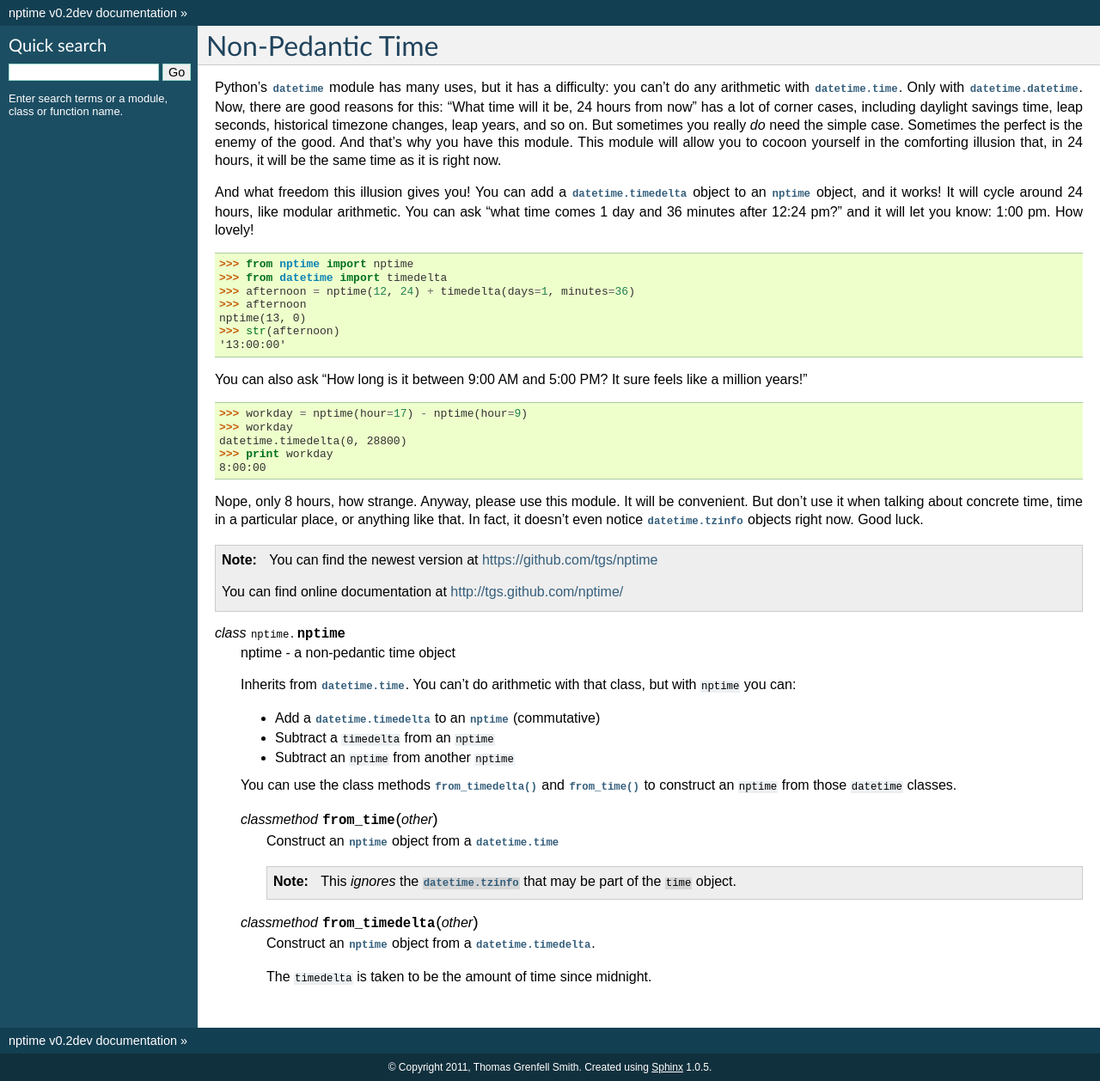
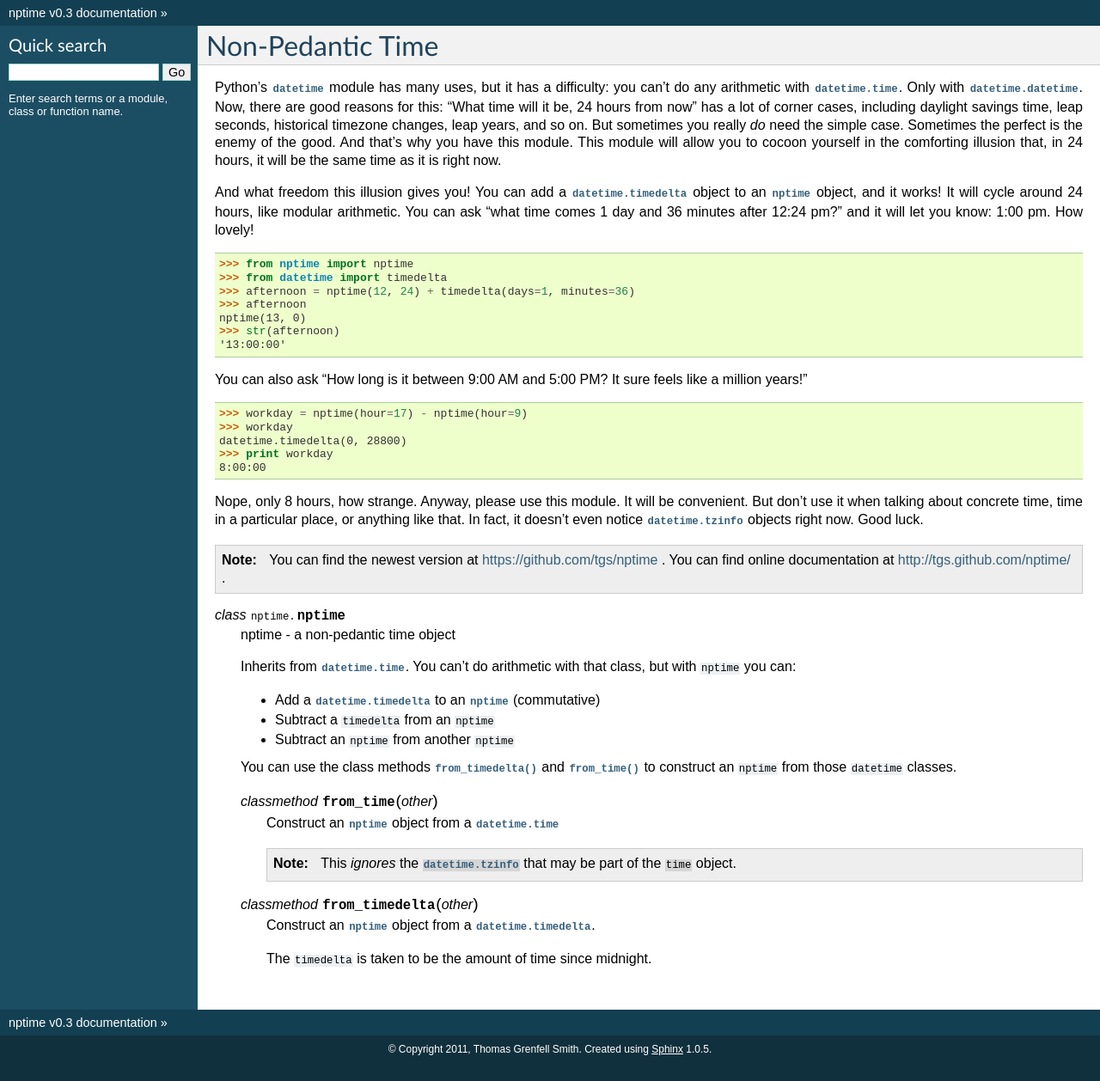
Before and after one commit to tgs/nptime, a plain HTML site: page index.html in a window 1280 px wide. Shown: the whole page at 86% size. After the commit the page ends 1237 px from the top, so only its background shows below. Drawn offline with Linux system fonts and the light colour scheme.

Commit message:
auto-update site

```diff
--- a/index.html
+++ b/index.html
@@ -7,13 +7,13 @@
   <head>
     <meta http-equiv="Content-Type" content="text/html; charset=utf-8" />
 
-    <title>nptime v0.2dev documentation</title>
+    <title>nptime v0.3 documentation</title>
     <link rel="stylesheet" href="_static/default.css" type="text/css" />
     <link rel="stylesheet" href="_static/pygments.css" type="text/css" />
     <script type="text/javascript">
       var DOCUMENTATION_OPTIONS = {
         URL_ROOT:    '',
-        VERSION:     '0.2dev',
+        VERSION:     '0.3',
         COLLAPSE_INDEX: false,
         FILE_SUFFIX: '.html',
         HAS_SOURCE:  true
@@ -28,7 +28,7 @@
     <div class="related">
       <h3>Navigation</h3>
       <ul>
-        <li><a href="#">nptime v0.2dev documentation</a> &raquo;</li>
+        <li><a href="#">nptime v0.3 documentation</a> &raquo;</li>
       </ul>
     </div>
 
@@ -77,8 +77,7 @@ a particular place, or anything like that.  In fact, it doesn&#8217;t even notic
 <a class="reference external" href="http://docs.python.org/library/datetime.html#datetime.tzinfo" title="(in Python v2.7)"><tt class="xref py py-class docutils literal"><span class="pre">datetime.tzinfo</span></tt></a> objects right now.  Good luck.</p>
 <div class="admonition note">
 <p class="first admonition-title">Note</p>
-<p>You can find the newest version at <a class="reference external" href="https://github.com/tgs/nptime">https://github.com/tgs/nptime</a></p>
-<p class="last">You can find online documentation at <a class="reference external" href="http://tgs.github.com/nptime/">http://tgs.github.com/nptime/</a></p>
+<p class="last">You can find the newest version at <a class="reference external" href="https://github.com/tgs/nptime">https://github.com/tgs/nptime</a> .  You can find online documentation at <a class="reference external" href="http://tgs.github.com/nptime/">http://tgs.github.com/nptime/</a> .</p>
 </div>
 <dl class="class">
 <dt id="nptime.nptime">
@@ -141,7 +140,7 @@ of the <tt class="docutils literal"><span class="pre">time</span></tt> object.</
     <div class="related">
       <h3>Navigation</h3>
       <ul>
-        <li><a href="#">nptime v0.2dev documentation</a> &raquo;</li>
+        <li><a href="#">nptime v0.3 documentation</a> &raquo;</li>
       </ul>
     </div>
     <div class="footer">
```
Also changed, not shown: 1 other file.
